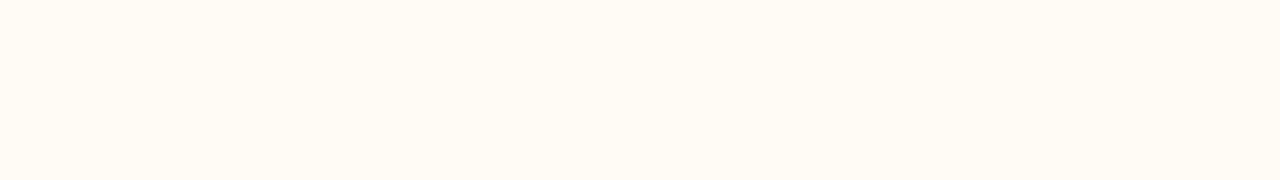
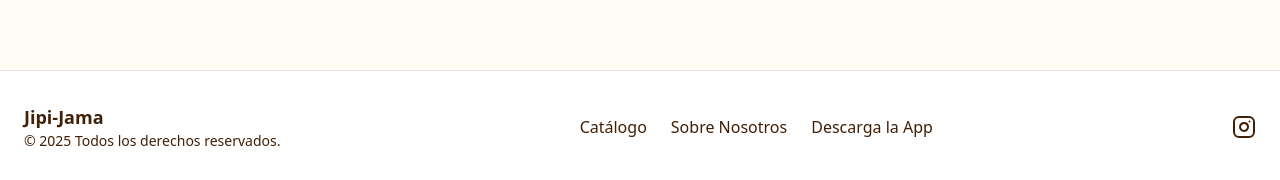
Before and after one commit to AxelJhostin/comida-jipijapa-web, a Next.js app: page / in a window 1280 px wide. Shown: the part 1474-1654 px from the top of the page. Before the commit the page ends 1480 px from the top, so only its background shows below. Built offline with nearby package versions, Linux system fonts and the light colour scheme.

Commit message:
se agrego footer y detalles de colores

```diff
--- a/src/app/layout.tsx
+++ b/src/app/layout.tsx
@@ -1,7 +1,9 @@
+// src/app/layout.tsx
 import type { Metadata } from "next";
 import { Geist, Geist_Mono } from "next/font/google";
 import "./globals.css";
-import Header from "@/components/Header"; // <- 1. Import añadido
+import Header from "@/components/Header";
+import Footer from "@/components/Footer"; // <-- 1. Importamos nuestro nuevo Footer
 
 const geistSans = Geist({
   variable: "--font-geist-sans",
@@ -13,9 +15,8 @@
   subsets: ["latin"],
 });
 
-// 2. Metadatos actualizados
 export const metadata: Metadata = {
-  title: "Sabores de Jipijapa",
+  title: "Jipi-Jama", // Nombre actualizado
   description: "El catálogo definitivo de la gastronomía jipijapense.",
 };
 
@@ -25,14 +26,16 @@
   children: React.ReactNode;
 }>) {
   return (
-    // 4. Idioma cambiado a "es"
     <html lang="es">
       <body
-        className={`${geistSans.variable} ${geistMono.variable} antialiased`}
+        className={`${geistSans.variable} ${geistMono.variable} antialiased flex flex-col min-h-screen`}
       >
-        {/* 3. Header añadido aquí */}
         <Header />
-        {children}
+        {/* 'flex-grow' hace que el contenido principal ocupe todo el espacio disponible */}
+        <div className="flex-grow">
+          {children}
+        </div>
+        <Footer /> {/* <-- 2. Añadimos el Footer aquí */}
       </body>
     </html>
   );
--- /dev/null
+++ b/src/components/Footer.tsx
@@ -0,0 +1,41 @@
+// src/components/Footer.tsx
+import Link from 'next/link';
+import { Instagram } from 'lucide-react'; // Importamos el icono
+
+export default function Footer() {
+  return (
+    <footer className="bg-white border-t border-gray-200 mt-16">
+      <div className="container mx-auto px-6 py-8 flex flex-col md:flex-row items-center justify-between">
+
+        {/* Copyright y Nombre */}
+        <div className="text-center md:text-left mb-4 md:mb-0">
+          <p className="font-bold text-lg text-naranja-principal">Jipi-Jama</p>
+          <p className="text-sm text-texto-secundario">
+            © {new Date().getFullYear()} Todos los derechos reservados.
+          </p>
+        </div>
+
+        {/* Enlaces de Navegación del Footer */}
+        <div className="flex gap-6 mb-4 md:mb-0 text-texto-secundario">
+          <Link href="/" className="hover:text-naranja-principal">Catálogo</Link>
+          <Link href="/nosotros" className="hover:text-naranja-principal">Sobre Nosotros</Link>
+          <Link href="/aplicacion" className="hover:text-naranja-principal">Descarga la App</Link>
+        </div>
+
+        {/* Redes Sociales */}
+        <div className="flex gap-4">
+          <a
+            href="#" // <-- Aquí pondremos el enlace a tu Instagram
+            target="_blank"
+            rel="noopener noreferrer"
+            className="text-texto-secundario hover:text-naranja-principal"
+            aria-label="Instagram de Jipi-Jama"
+          >
+            <Instagram size={24} />
+          </a>
+        </div>
+
+      </div>
+    </footer>
+  );
+}
--- a/src/components/Header.tsx
+++ b/src/components/Header.tsx
@@ -13,7 +13,7 @@
       <nav className="container mx-auto flex items-center justify-between">
         {/* Aquí también aplicamos el color naranja directamente */}
         <Link href="/" className="text-2xl font-bold text-[#F97316]">
-          Sabores de Jipijapa
+          Jipi-Jama
         </Link>
 
         <ul className="hidden md:flex items-center gap-6 text-gray-800 font-medium">
```
Also changed, not shown: public/logo.png (added).
